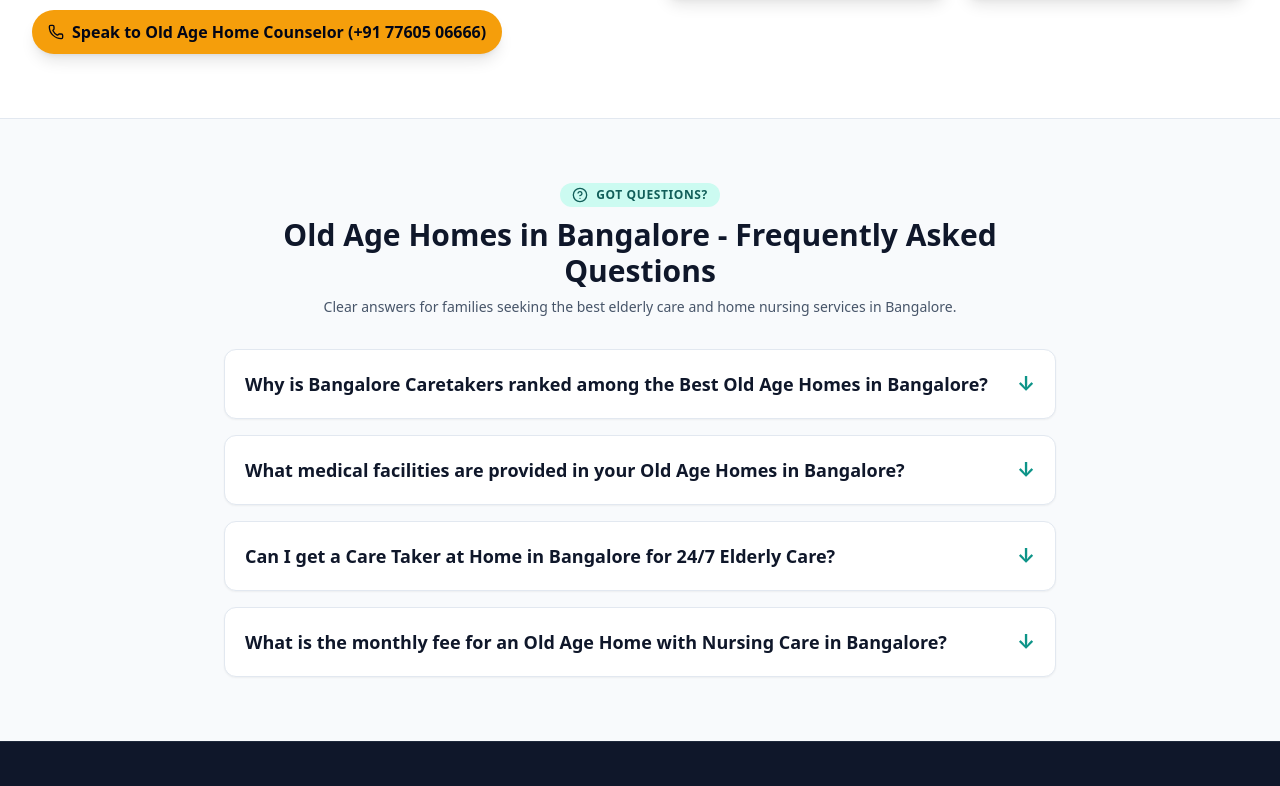
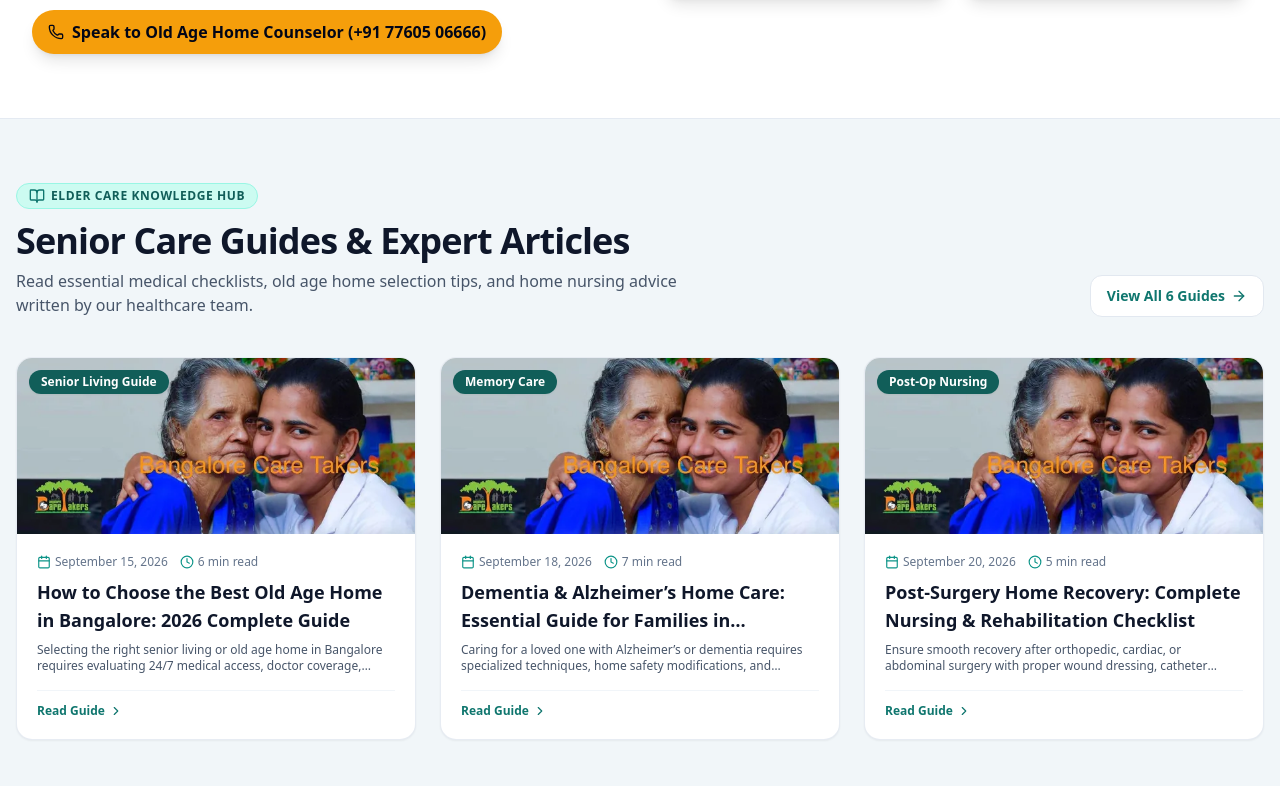
Before and after one commit to rahul-chacko-7/bangalore-caretakers, a React (Vite) app: page / in a window 1280 px wide. Shown: the part 4314-5100 px from the top of the page. Built offline with nearby package versions, Linux system fonts and the light colour scheme.

Commit message:
feat(homepage): Add Senior Care Guides & Blog Knowledge Hub section to HomePage with article cards

```diff
--- a/src/pages/HomePage.jsx
+++ b/src/pages/HomePage.jsx
@@ -1,5 +1,5 @@
 import { Link } from 'react-router-dom';
-import { Phone, ShieldCheck, Heart, Stethoscope, Star, CheckCircle, ArrowRight, UserCheck, Activity, Award, Building } from 'lucide-react';
+import { Phone, ShieldCheck, Heart, Stethoscope, Star, CheckCircle, ArrowRight, UserCheck, Activity, Award, Building, BookOpen, Calendar, Clock, ChevronRight } from 'lucide-react';
 import SEO from '../components/SEO';
 import TrustBadges from '../components/TrustBadges';
 import FAQSection from '../components/FAQSection';
@@ -7,6 +7,7 @@
 import CareComparisonMatrix from '../components/CareComparisonMatrix';
 import TransitionCareSection from '../components/TransitionCareSection';
 import { GENERAL_INFO } from '../data/keywordsData';
+import { BLOG_POSTS } from '../data/blogData';
 
 export default function HomePage({ onOpenInquiry }) {
   const homeSchema = {
@@ -394,6 +395,68 @@
         </div>
       </section>
 
+      {/* Senior Care Guides & Blog Knowledge Hub Section */}
+      <section className="py-16 bg-slate-100/80 border-y border-slate-200/80 px-4">
+        <div className="max-w-7xl mx-auto">
+          <div className="flex flex-col md:flex-row md:items-end justify-between mb-10">
+            <div>
+              <span className="inline-flex items-center gap-1.5 bg-teal-100 text-teal-800 text-xs font-bold uppercase tracking-wider px-3 py-1 rounded-full border border-teal-200 mb-3">
+                <BookOpen className="w-4 h-4 text-teal-700" /> Elder Care Knowledge Hub
+              </span>
+              <h2 className="text-2xl md:text-4xl font-extrabold text-slate-900 tracking-tight">
+                Senior Care Guides & Expert Articles
+              </h2>
+              <p className="text-slate-600 mt-2 text-sm md:text-base max-w-2xl">
+                Read essential medical checklists, old age home selection tips, and home nursing advice written by our healthcare team.
+              </p>
+            </div>
+            <Link
+              to="/blog"
+              className="mt-4 md:mt-0 inline-flex items-center font-bold text-teal-700 hover:text-teal-800 text-sm bg-white px-4 py-2.5 rounded-xl border border-slate-200 shadow-xs hover:shadow transition-all"
+            >
+              View All 6 Guides <ArrowRight className="w-4 h-4 ml-1.5" />
+            </Link>
+          </div>
+
+          <div className="grid grid-cols-1 md:grid-cols-3 gap-6">
+            {BLOG_POSTS.slice(0, 3).map((post) => (
+              <article key={post.id} className="bg-white rounded-2xl shadow-sm hover:shadow-md transition-shadow border border-slate-200/80 flex flex-col overflow-hidden">
+                <div className="relative h-44 bg-slate-200 overflow-hidden">
+                  <img
+                    src={post.image}
+                    alt={post.title}
+                    loading="lazy"
+                    decoding="async"
+                    className="w-full h-full object-cover group-hover:scale-105 transition-transform duration-300"
+                  />
+                  <span className="absolute top-3 left-3 bg-teal-800 text-white text-xs font-bold px-3 py-1 rounded-full shadow-sm">
+                    {post.category}
+                  </span>
+                </div>
+                <div className="p-5 flex flex-col flex-grow">
+                  <div className="flex items-center text-xs text-slate-500 gap-3 mb-2">
+                    <span className="flex items-center gap-1"><Calendar className="w-3.5 h-3.5 text-teal-600" /> {post.date}</span>
+                    <span className="flex items-center gap-1"><Clock className="w-3.5 h-3.5 text-teal-600" /> {post.readTime}</span>
+                  </div>
+                  <h3 className="text-lg font-bold text-slate-900 hover:text-teal-700 transition-colors mb-2 line-clamp-2">
+                    <Link to={`/blog/${post.slug}`}>{post.title}</Link>
+                  </h3>
+                  <p className="text-slate-600 text-xs mb-4 flex-grow line-clamp-2">
+                    {post.excerpt}
+                  </p>
+                  <Link
+                    to={`/blog/${post.slug}`}
+                    className="inline-flex items-center text-teal-700 font-bold text-xs hover:text-teal-800 pt-3 border-t border-slate-100 mt-auto"
+                  >
+                    Read Guide <ChevronRight className="w-3.5 h-3.5 ml-1" />
+                  </Link>
+                </div>
+              </article>
+            ))}
+          </div>
+        </div>
+      </section>
+
       {/* FAQ Section */}
       <FAQSection faqs={homeFaqs} title="Old Age Homes in Bangalore - Frequently Asked Questions" />
     </>
```
